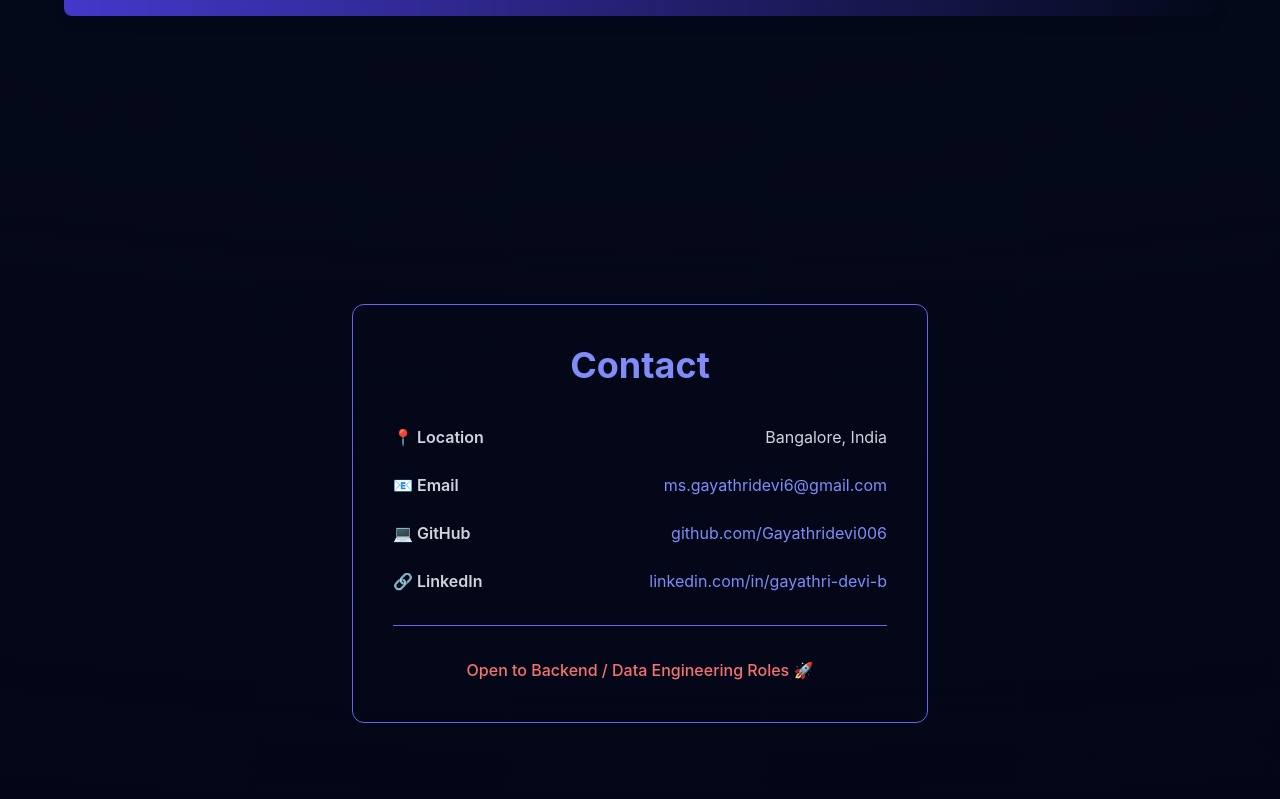
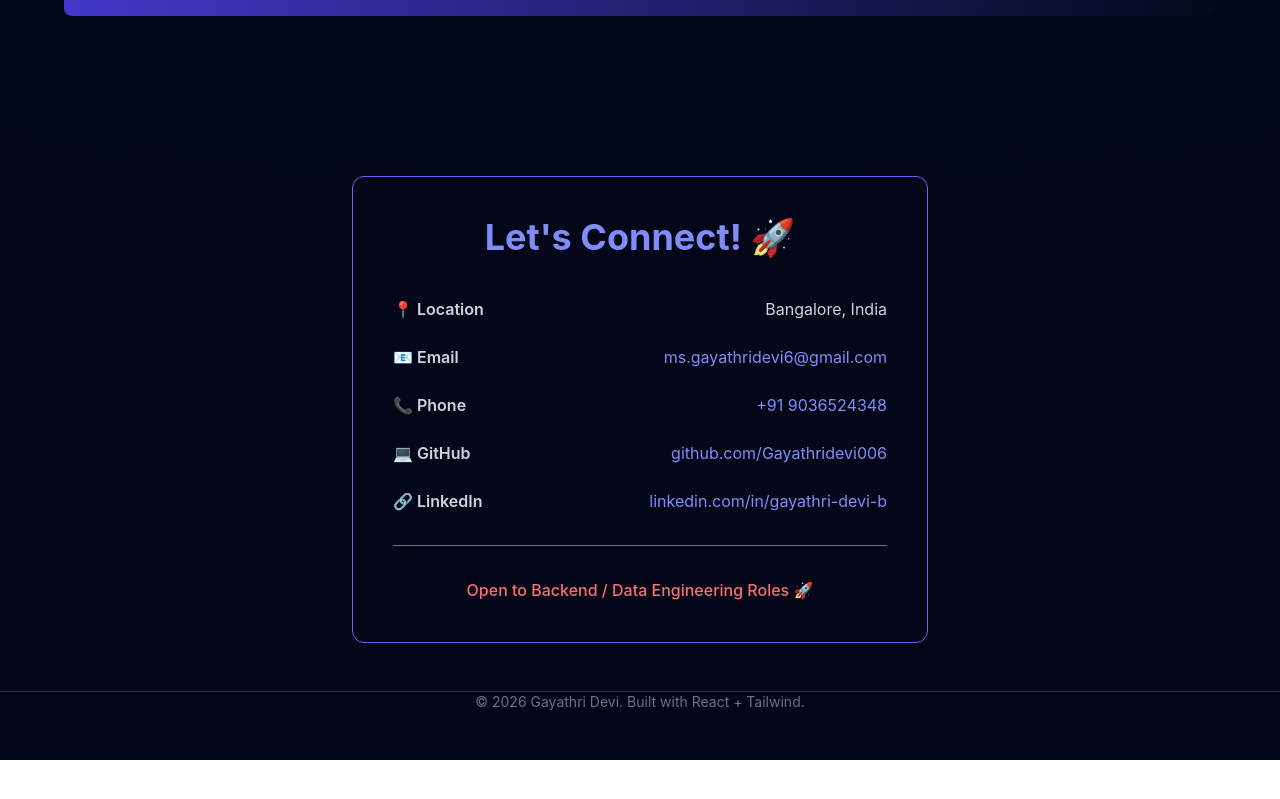
Before and after one commit to Gayathridevi006/gayathri-portfolio, a React (Vite) app: page / in a window 1280 px wide. Shown: the part 4957-5756 px from the top of the page. After the commit the page ends 5717 px from the top, so only its background shows below. Built offline with nearby package versions, Linux system fonts and the light colour scheme.

Commit message:
changes in contact

```diff
--- a/src/components/Contact.jsx
+++ b/src/components/Contact.jsx
@@ -1,11 +1,12 @@
 export default function Contact() {
   return (
-    <section id="contact" className="py-32 flex justify-center">
+    <>
+    <section id="contact" className="py-50 flex justify-center">
 
       <div className="border border-indigo-500 rounded-xl p-10 max-w-xl w-full hover:shadow-indigo-500/30 hover:shadow-lg transition">
 
         <h2 className="text-4xl font-bold text-center mb-10 text-indigo-400">
-          Contact
+          Let's Connect! 🚀
         </h2>
 
         <div className="space-y-6 text-gray-300">
@@ -22,6 +23,16 @@ export default function Contact() {
               className="text-indigo-400 hover:underline"
             >
               ms.gayathridevi6@gmail.com
+            </a>
+          </div>
+
+          <div className="flex justify-between">
+            <span className="font-semibold">📞 Phone</span>
+            <a
+              href="tel:+919036524348"
+              className="text-indigo-400 hover:underline"
+            >
+              +91 9036524348
             </a>
           </div>
 
@@ -58,5 +69,19 @@ export default function Contact() {
       </div>
 
     </section>
+    {/* Footer */}
+
+      <div className="border-t border-slate-800 my-12">
+
+        <footer className="text-center">
+
+          <p className="text-gray-500 text-sm">
+            © {new Date().getFullYear()} Gayathri Devi. Built with React + Tailwind.
+          </p>
+
+        </footer>
+
+      </div>
+    </>
   );
 }
```
